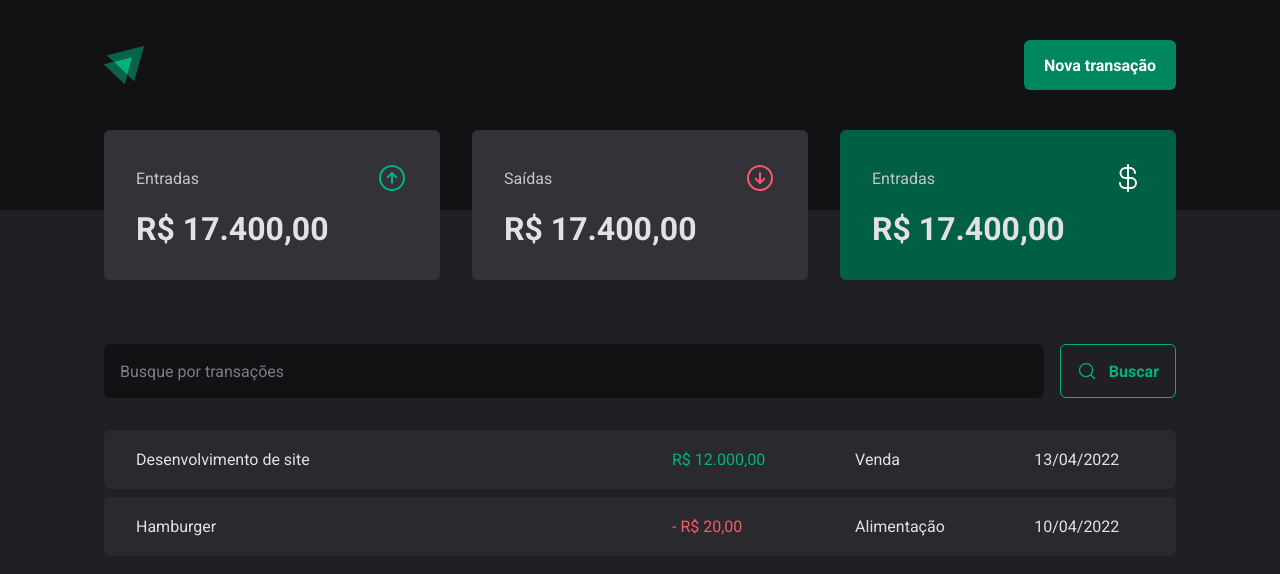
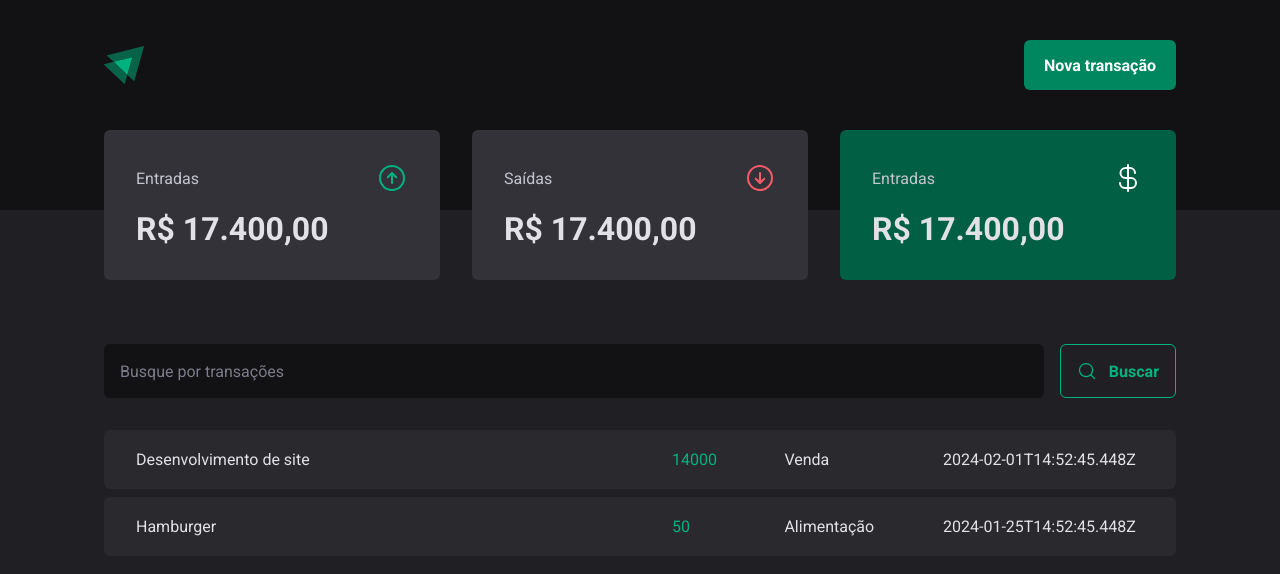
Before and after one commit to Douglas-Mariano/03-dt-money, a React (Vite) app: page / in a window 1280 px wide. Shown: the top 574 px of the page. Built offline with nearby package versions, Linux system fonts and the light colour scheme; data requests are answered from the project's data file.

Commit message:
feat: requisição get no json-server

```diff
--- a/src/pages/Transactions/index.tsx
+++ b/src/pages/Transactions/index.tsx
@@ -1,9 +1,35 @@
+import { useEffect, useState } from "react";
 import { Header } from "../../components/Header";
 import { Summary } from "../../components/Summary";
 import { SearchForm } from "./components/SearchForm";
-import { PriceHighlight, TransactionsContainer, TransactionsTable } from "./styles";
+import {
+  PriceHighlight,
+  TransactionsContainer,
+  TransactionsTable,
+} from "./styles";
+
+interface Transaction {
+  id: number;
+  description: string;
+  type: "income" | "outcome";
+  price: number;
+  category: string;
+  createdAt: string;
+}
 
 export function Transactions() {
+  const [transactions, setTransactions] = useState<Transaction[]>([]);
+
+  async function loadTransactions() {
+    const response = await fetch("http://localhost:3000/transactions");
+    const data = await response.json();
+
+    setTransactions(data);
+  }
+
+  useEffect(() => {
+    loadTransactions();
+  }, []);
 
   return (
     <div>
@@ -13,29 +39,23 @@
         <SearchForm />
         <TransactionsTable>
           <tbody>
-                        <tr>
-                            <td width="50%">Desenvolvimento de site</td>
+            {transactions.map((transaction) => {
+              return (
+                <tr key={transaction.id}>
+                  <td width="50%">{transaction.description}</td>
                   <td>
                     <PriceHighlight variant="income">
-                                    R$ 12.000,00
+                      {transaction.price}
                     </PriceHighlight>
                   </td>
-                            <td>Venda</td>
-                            <td>13/04/2022</td>
+                  <td>{transaction.category}</td>
+                  <td>{transaction.createdAt}</td>
                 </tr>
-                        <tr>
-                            <td width="50%">Hamburger</td>
-                            <td>
-                                <PriceHighlight variant="outcome">
-                                    - R$ 20,00
-                                </PriceHighlight>
-                            </td>
-                            <td>Alimentação</td>
-                            <td>10/04/2022</td>
-                        </tr>
+              );
+            })}
           </tbody>
         </TransactionsTable>
       </TransactionsContainer>
     </div>
-    )
+  );
 }
```
Lines whose indentation alone changed are shown as unchanged.
